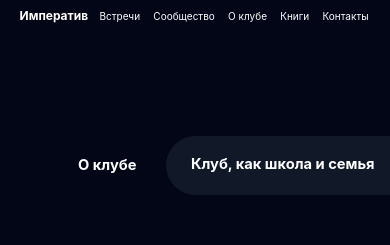
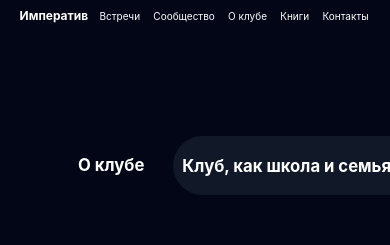
Before and after one commit to paladiandrew/Imperative, a React (Create React App) app: page /about in a window 390 px wide. Shown: the top 245 px of the page. Built offline with nearby package versions, Linux system fonts and the light colour scheme.

Commit message:
глобальное обновление - деcятые правкя

```diff
--- a/package.json
+++ b/package.json
@@ -1,6 +1,6 @@
 {
   "name": "imperative",
-  "version": "0.1.9",
+  "version": "0.2.0",
   "private": true,
   "dependencies": {
     "@testing-library/dom": "^10.4.0",
--- a/src/styles/about.css
+++ b/src/styles/about.css
@@ -351,7 +351,7 @@ html, body {
   .join-title,
   .join-steps,
   .cost-title {
-    font-size: calc(1.2vw + 10px) !important;  /* 10-14px */
+    font-size: calc(1.2vw + 12px) !important;  /* 10-14px */
   }
 
   /* Заголовки профилей */
```
